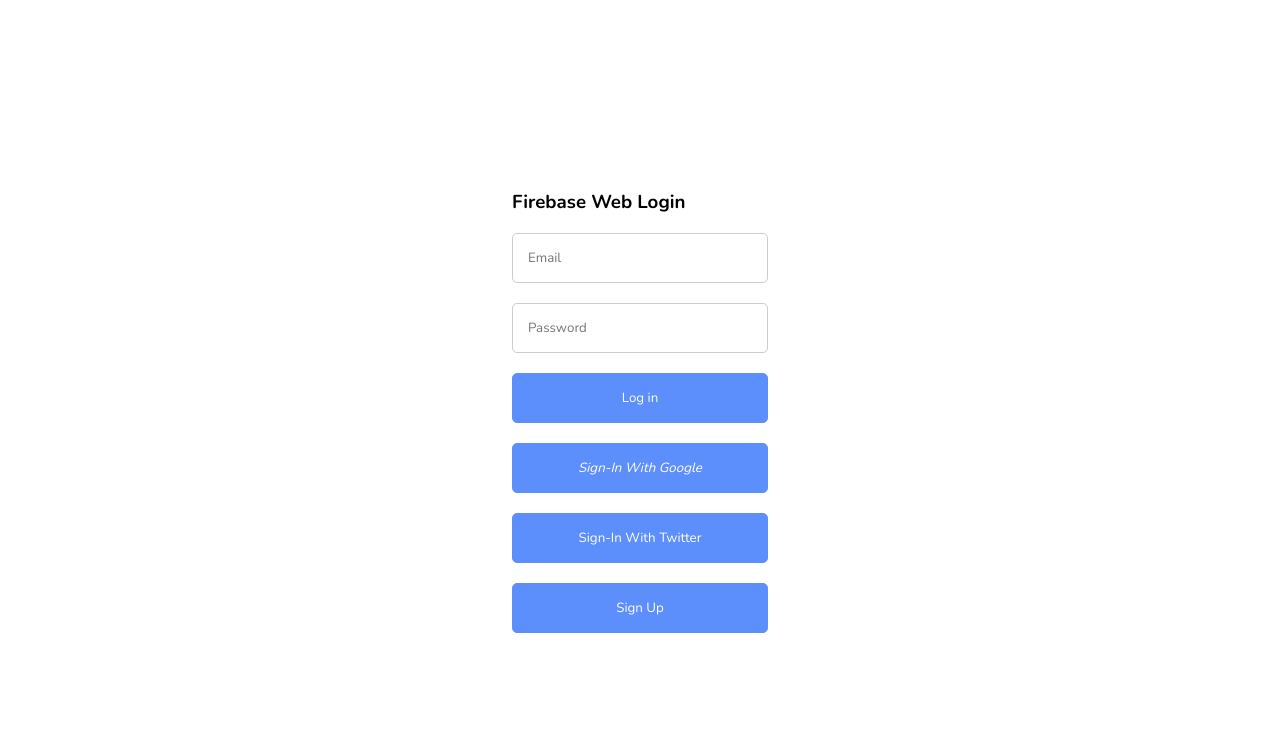
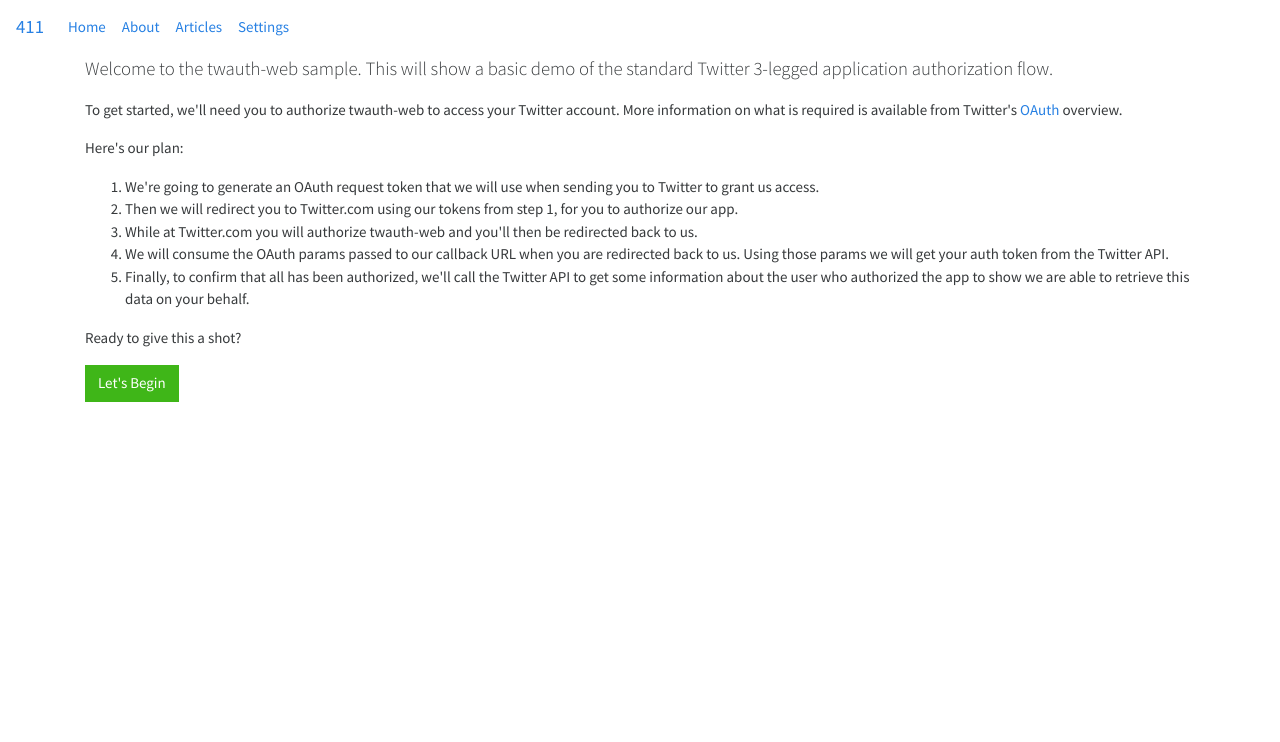
Before and after one commit to sahils57/CS-411-Project, a Flask app: page / in a window 1280 px wide. Shown: the top 742 px of the page. Run offline with Flask 2, Linux system fonts and the light colour scheme; parts of the project's set-up code (start-up, migrations or seed data) failed here and were passed over; some libraries are stand-ins or nearby versions.

Commit message:
adding database stuff

```diff
--- a/CS411_teamassignment3/app.py
+++ b/CS411_teamassignment3/app.py
@@ -1,9 +1,25 @@
-from flask import Flask, render_template, request, redirect
+from __future__ import print_function
+from flask import Flask, render_template, request, redirect, flash, url_for
+import oauth2 as oauth
+import urlparse
+import urllib
+import json
 from data import Articles
 import twitter
+import webbrowser
+import pyrebase
 from datetime import datetime, date, timedelta
 
+
 app = Flask(__name__)
+config = {
+    "apiKey": "AIzaSyC9Lgc_qAajV-HzLR0Rjc38ZlZx6Yi4Srg",
+    "authDomain": "cs411-webapp.firebaseapp.com",
+    "databaseURL": "https://cs411-webapp.firebaseio.com",
+    "storageBucket": "cs411-webapp.appspot.com"
+}
+firebase = pyrebase.initialize_app(config)
+db = firebase.database()
 
 #twitter stuff
 #------------------------------------------------------
@@ -11,6 +27,13 @@
 consumer_secret = 'c2hPnRpVbv8yudyepiPzZ9ihBbYw6EsnevNDqdi3XnSt3HZH51'
 access_token = '976927078489653248-86NxrrQxbrKcdat3Dlxpwaf1aK0euZQ'
 access_secret = '3SP5HnQK4VX9D4OBnttCLXtHjQB5bOrvKY59zhTRHvMM6'
+#------
+request_token_url = 'https://twitter.com/oauth/request_token'
+access_token_url = 'https://twitter.com/oauth/access_token'
+authorize_url = 'https://twitter.com/oauth/authorize'
+show_user_url = 'https://api.twitter.com/1.1/users/show.json'
+#------
+oauth_store = {}
 #-------------------------------------------------------
 api = twitter.Api(consumer_key, consumer_secret, access_token, access_secret, tweet_mode="extended")
 
@@ -100,7 +123,6 @@
                         timeline[z][0] = "none"
                 elif a[z].media[0].type == "photo":
                     timeline[z][0] = "photo"
-                    print(timeline[3][0])
                     timeline[z] += [a[z].media[0].media_url_https]
         else:
             if a[z].retweeted_status.media != None:
@@ -132,20 +154,83 @@
                     timeline[y] += [a[y].urls[0].expanded_url]
     return timeline
 
-home_timeline = generateTweets(18)
+#home_timeline = generateTweets(18)
 
-b = api.GetUserTimeline(screen_name='nhuang54')
-user_timeline = [i.text for i in b]
+#b = api.GetUserTimeline(screen_name='nhuang54')
+#user_timeline = [i.text for i in b]
 
-c = api.GetFriends()
-follows = [i.screen_name for i in c]
+#c = api.GetFriends()
+#follows = [i.screen_name for i in c]
 
 def searchApi(keyword):
     result = [[i.text, i.user.screen_name] for i in a if keyword.lower() in i.text.lower() or keyword.lower() in i.user.screen_name.lower()]
     return result
 
+#------------------------------------------------------#
+#----------   TWITTER OAUTH TESTING -------------------#
+#------------------------------------------------------#
+# REQUEST_TOKEN_URL = 'https://api.twitter.com/oauth/request_token'
+# ACCESS_TOKEN_URL = 'https://api.twitter.com/oauth/access_token'
+# AUTHORIZATION_URL = 'https://api.twitter.com/oauth/authorize'
+# SIGNIN_URL = 'https://api.twitter.com/oauth/authenticate'
+#
+# def get_access_token(consumerkey, consumersecret):
+#     oauth_client = OAuth1Session(consumerkey, client_secret=consumersecret, callback_uri='oob')
+#     print("\n requesting token from twitter \n")
+#
+#     try:
+#         resp = oauth_client.fetch_request_token(REQUEST_TOKEN_URL);
+#     except ValueError as e:
+#         print('Invalid response from Twitter requesting temp token:')
+#
+#     url = oauth_client.authorization_url(AUTHORIZATION_URL)
+#
+#     print('I will try to start a browser to visit the following Twitter page '
+#           'if a browser will not start, copy the URL to your browser '
+#           'and retrieve the pincode to be used '
+#           'in the next step to obtaining an Authentication Token: \n'
+#           '\n\t{0}'.format(url))
+#
+#     webbrowser.open(url)
+#     pincode = input('\n Enter your pincode? ')
+#
+#     print('\nGenerating and signing a request for an access token... \n')
+#
+#     oauth_client = OAuth1Session(consumerkey, client_secret=consumersecret,
+#         resource_owner_key=resp.get('oauth_token'),
+#         resource_owner_secret=resp.get('oauth_token_secret'),
+#         verifier=pincode)
+#
+#     try:
+#         resp = oauth_client.fetch_access_token(ACCESS_TOKEN_URL)
+#     except ValueError as e:
+#         print('Invalid response from Twitter requesting temp token:')
+#
+#     print(''' Your tokens/keys are as follows:
+#         consumer_key    =     {ck}
+#         consumer_secret =     {cs}
+#         access_token_key =    {atk}
+#         access_token_secret = {ats}'''.format(
+#             ck=consumerkey,
+#             cs=consumersecret,
+#             atk=resp.get('oauth_token'),
+#             ats=resp.get('oauth_token_secret')))
+#
+# get_access_token(consumer_key, consumer_secret)
 
 Articles = Articles()
+
+def createFakePerson(id):
+    db.child(id).child("settings").child("tumblr_boolean").set("False")
+    db.child(id).child("settings").child("twitter_boolean").set("False")
+
+    db.child(id).child("twitter").child("access_token").set("123")
+    db.child(id).child("twitter").child("access_secret").set("456")
+
+    db.child(id).child("tumblr").child("access_token").set("123")
+    db.child(id).child("tumblr").child("access_secret").set("456")
+
+createFakePerson(456)
 
 @app.route('/')
 def index():
@@ -153,6 +238,7 @@
 
 @app.route('/home')
 def home():
+    home_timeline = []
     return render_template('home.html', tweets = home_timeline)
 
 @app.route('/about')
@@ -167,21 +253,28 @@
 def article(id):
     return render_template('article.html', id = id, tweets = home_timeline)
 
-@app.route('/twitter')
-def twitter():
-    return render_template('twitter.html')
+@app.route('/settings')
+def settings():
+    #get twitter status and store in 2 length list
+    status = [db.child("1234").child("settings").child("twitter_boolean").get().val(), db.child("1234").child("settings").child("tumblr_boolean").get().val()]
+    print(status)
+    return render_template('settings.html', status = status)
 
-@app.route('/twitter/hometimeline')
-def hometimeline():
-    return render_template('hometimeline.html', tweets= home_timeline)
-
-@app.route('/twitter/usertimeline')
-def usertimeline():
-    return render_template('usertimeline.html', tweets = user_timeline)
-
-@app.route('/twitter/following')
-def following():
-    return render_template('following.html', follows = follows)
+# @app.route('/twitter')
+# def twitter():
+#     return render_template('twitter.html')
+#
+# @app.route('/twitter/hometimeline')
+# def hometimeline():
+#     return render_template('hometimeline.html', tweets= home_timeline)
+#
+# @app.route('/twitter/usertimeline')
+# def usertimeline():
+#     return render_template('usertimeline.html', tweets = user_timeline)
+#
+# @app.route('/twitter/following')
+# def following():
+#     return render_template('following.html', follows = follows)
 
 @app.route('/twitter/echo', methods=['POST'])
 def user_input():
@@ -196,5 +289,92 @@
         x = searchApi(foo)
         return render_template('search_results.html', results = x)
 
+@app.route('/authorize/twitter', methods=['GET', 'POST'])
+def auth_tw():
+    consumer = oauth.Consumer(consumer_key, consumer_secret)
+    client = oauth.Client(consumer)
+
+    app_callback_url = url_for('callback', _external = True)
+
+    resp, content = client.request(request_token_url, "POST", body=urllib.urlencode({"oauth_callback": app_callback_url}))
+    #resp, content = client.request(request_token_url, "GET")
+    #body=urllib.urlencode({"oauth_callback": app_callback_url})
+    print(resp)
+    print(content)
+    print(app_callback_url)
+    if resp['status'] != '200':
+        error_message = "Invalid response %s" % resp['status']
+        return render_template('error.html', error_message = error_message)
+
+    request_token = dict(urlparse.parse_qsl(content))
+    oauth_token = request_token['oauth_token']
+    oauth_token_secret = request_token['oauth_token_secret']
+
+    ## store oauth token secret somewher
+    oauth_store[oauth_token] = oauth_token_secret
+
+    return render_template('start.html', authorize_url=authorize_url, oauth_token = oauth_token,
+        request_token_url = request_token_url)
+
+
+    print("Go to the following link in your browser:")
+    print(authorize_url + "?oauth_token=" + request_token['oauth_token'])
+
+@app.route('/callback')
+def callback():
+    oauth_token = request.args.get('oauth_token')
+    oauth_verifier = request.args.get('oauth_verifier')
+    oauth_denied = request.args.get('denied')
+
+    if oauth_denied:
+        if oauth_denied in oauth_store:
+            del oauth_store[oauth_denied]
+        return render_template('error.html', error_message="OAuth request denied by this user")
+
+    if not oauth_token or not oauth_verifier:
+        return render_template('error.html', error_message="callback param(s) missing")
+
+    if oauth_token not in oauth_store:
+        return render_template('error.html', error_message="oauth_token not found locally")
+
+
+    oauth_token_secret = oauth_store[oauth_token]
+
+    consumer = oauth.Consumer(consumer_key, consumer_secret)
+    token = oauth.Token(oauth_token, oauth_token_secret)
+    token.set_verifier(oauth_verifier)
+    client = oauth.Client(consumer, token)
+
+    resp, content = client.request(access_token_url, "POST")
+    access_token = dict(urlparse.parse_qsl(content))
+
+    user_id = access_token['user_id']
+
+
+    # add to database
+    db.child(1234).child("settings").child("twitter_boolean").set("True")
+
+    #SAVE THESE TOKENS !
+    real_oauth_token = access_token['oauth_token']
+    real_oauth_token_secret = access_token['oauth_token_secret']
+
+    real_token = oauth.Token(real_oauth_token, real_oauth_token_secret)
+    real_client = oauth.Client(consumer, real_token)
+    real_resp, real_content = real_client.request(show_user_url + '?user_id=' + user_id, "GET")
+
+    if real_resp['status'] != '200':
+        error_message = "Invalid response from twitter: " + real_resp['status']
+        return render_template('error.html', error_message=error_message)
+
+    del oauth_store[oauth_token]
+
+
+    return redirect(url_for("settings"))
+
+@app.route("/settings/disconnected")
+def disconnected():
+    db.child(1234).child("settings").child("twitter_boolean").set("False")
+    return redirect(url_for("settings"))
+
 if __name__ == '__main__':
     app.run(debug=True)
--- a/CS411_teamassignment3/templates/includes/_navbar.html
+++ b/CS411_teamassignment3/templates/includes/_navbar.html
@@ -15,7 +15,7 @@
         <a class="nav-link" href="/articles">Articles</a>
       </li>
       <li class="nav-item">
-        <a class="nav-link" href="/twitter">Twitter</a>
+        <a class="nav-link" href="/settings">Settings</a>
       </li>
     </ul>
 
--- a/CS411_teamassignment3/templates/index.html
+++ b/CS411_teamassignment3/templates/index.html
@@ -1,44 +1,17 @@
-<html>
-<head>
-  <meta charset="utf-8">
-  <title>Firebase Login</title>
-  <link href="https://fonts.googleapis.com/css?family=Nunito:400,600,700" rel="stylesheet">
-  <script src="https://www.gstatic.com/firebasejs/4.13.0/firebase.js"></script>
-  <script>
-    // Initialize Firebase
-    var config = {
-      apiKey: "AIzaSyC9Lgc_qAajV-HzLR0Rjc38ZlZx6Yi4Srg",
-      authDomain: "cs411-webapp.firebaseapp.com",
-      databaseURL: "https://cs411-webapp.firebaseio.com",
-      projectId: "cs411-webapp",
-      storageBucket: "cs411-webapp.appspot.com",
-      messagingSenderId: "203555233011"
-    };
-    firebase.initializeApp(config);
-  </script>
-  <script src="https://apis.google.com/js/platform.js" async defer></script>
-  <link rel="stylesheet" type="text/css" href="{{ url_for('static', filename='styles/style.css') }}" />
-</head>
-<body>
-
-  <div class="main-div">
-    <h3>Firebase Web Login</h3>
-    <input id="txtEmail" type="email" placeholder="Email" />
-    <input id="txtPassword" type="password" placeholder="Password" />
-
-    <button id="btnLogin" class="btn btn-action">Log in</button>
-
-    <button type="button" class="btn btn-primary" onclick="googleSignIn()"><i class="fa fa-google-plus"</i>Sign-In With Google</button>
-
-    <button type="button" class="btn btn-primary" onclick="twitterSignIn()">Sign-In With Twitter</button>
-
-    <button id="btnSignUp" class="btn btn-secondary">Sign Up</button>
-
-    <button id="btnLogout" style='visibility:hidden'>Log out</button>
-
+{% extends 'layout.html' %}
+{% block body %}
+<p class="lead">Welcome to the twauth-web sample. This will show a basic demo of the standard Twitter 3-legged application authorization flow.</p>
+  <div class="hero-unit">
+    <p>To get started, we'll need you to authorize twauth-web to access your Twitter account. More information on what is required is available from Twitter's <a href="https://dev.twitter.com/docs/auth/oauth">OAuth</a> overview.</p>
+    <p>Here's our plan:</p>
+    <ol>
+      <li>We're going to generate an OAuth request token that we will use when sending you to Twitter to grant us access.</li>
+      <li>Then we will redirect you to Twitter.com using our tokens from step 1, for you to authorize our app.</li>
+      <li>While at Twitter.com you will authorize twauth-web and you'll then be redirected back to us.</li>
+      <li>We will consume the OAuth params passed to our callback URL when you are redirected back to us. Using those params we will get your auth token from the Twitter API.</li>
+      <li>Finally, to confirm that all has been authorized, we'll call the Twitter API to get some information about the user who authorized the app to show we are able to retrieve this data on your behalf.</li>
+    </ol>
   </div>
-
-  <script type="text/javascript" src="{{url_for('static', filename='js/app.js') }}"></script>
-
-</body>
-</html>
+<p>Ready to give this a shot?</p>
+<a href="/authorize/twitter" class="btn btn-small btn-success">Let's Begin</a>
+{% endblock %}
```
Also changed, not shown: CS411_teamassignment3/output.txt (+1 -1 lines), CS411_teamassignment3/templates/concept_proof.html (added, +8 -0 lines), CS411_teamassignment3/templates/error.html (added, +11 -0 lines), CS411_teamassignment3/templates/home.html (+16 -1 lines), CS411_teamassignment3/templates/index_old.html (added, +44 -0 lines), CS411_teamassignment3/templates/settings.html (added, +12 -0 lines), CS411_teamassignment3/templates/start.html (added, +11 -0 lines).
